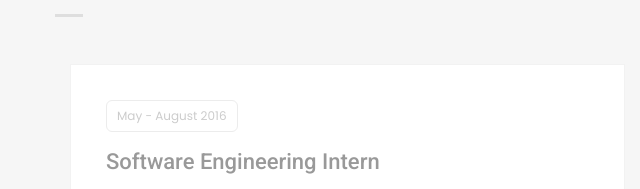
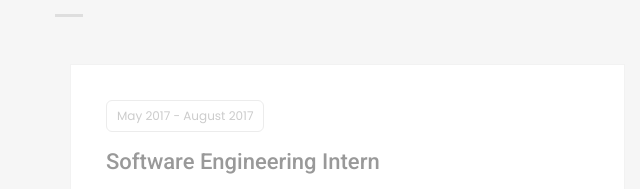
Before and after one commit to sreeshavenkat/sreeshavenkat.github.io, a plain HTML site: page index.html in a window 1280 px wide. Shown: the part 972-1161 px from the top of the page, 0-640 px from the left. Drawn offline with Linux system fonts and the light colour scheme.

Commit message:
Updated current job dates

```diff
--- a/index.html
+++ b/index.html
@@ -107,7 +107,7 @@
                   <div class="wrap-card">
                     <div class="card">
                       <h2 class="year">
-                        May - August 2016
+                        May 2017 - August 2017
                       </h2>
                       <p class="job">
                         Software Engineering Intern
```
